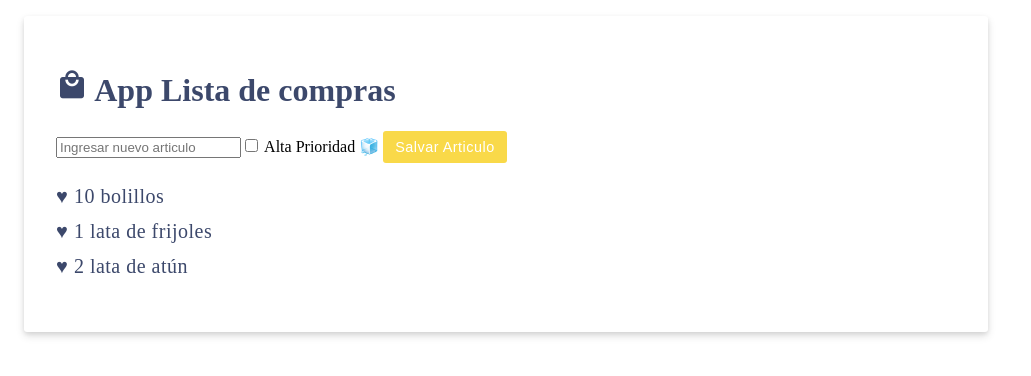
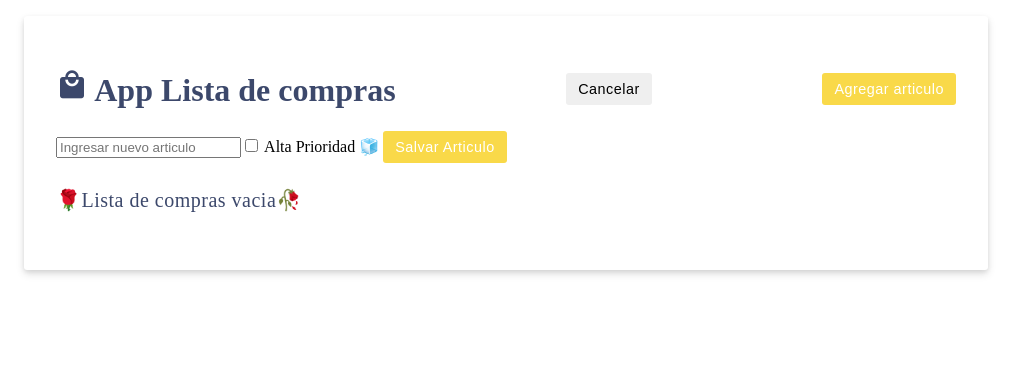
Before and after one commit to youhali/VueJs-ShoppingCart-De, a Vue app: page / in a window 1280 px wide. Shown: the top 376 px of the page, without its empty margins (0-1031 px from the left). Built offline with nearby package versions, Linux system fonts and the light colour scheme.

Commit message:
🐋Construccion de agregar y cancelar

```diff
--- a/src/App.vue
+++ b/src/App.vue
@@ -2,9 +2,9 @@
 import { ref } from 'vue';
 const header = ref('App Lista de compras');
 const items = ref([
-  {id: 1, label: '10 bolillos'},
-  {id: 2, label: '1 lata de frijoles'},
-  {id: 3, label: '2 lata de atún'}
+  //{id: 1, label: '10 bolillos'},
+  //{id: 2, label: '1 lata de frijoles'},
+  //{id: 3, label: '2 lata de atún'}
 ]);
 //Agregando todo para giardar nuevo articulo
 const saveItem= ( )=>{
@@ -17,7 +17,13 @@ const newItemHighPriority = ref(false);
 </script>
 
 <template>
-  <h1> <i class="material-icons shopping-cart-icon">local_mall</i> {{ header }}</h1>
+  <div class="header">
+    <h1> <i class="material-icons shopping-cart-icon">local_mall</i> {{ header }}</h1>
+  <button class="btn">Cancelar</button>
+
+  <button class="btn btn-primary">Agregar articulo</button>
+
+  </div>
   <form v-on:submit.prevent="saveItem" class="add-item form">
     <!-- Input de Nuevo Articulo -->
     <input v-model.trim="newItem" type="text" placeholder="Ingresar nuevo articulo">
@@ -36,6 +42,8 @@ const newItemHighPriority = ref(false);
       ♥ {{ label }}
     </li>
   </ul>
+  <p v-if="items.length==0">🌹Lista de compras vacia🥀</p>
+
 </template>
 
 <style scoped>
```
